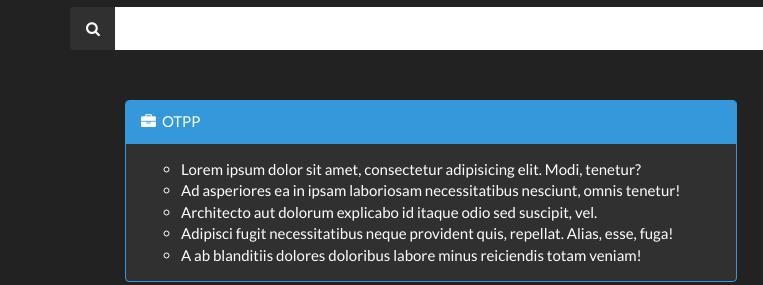
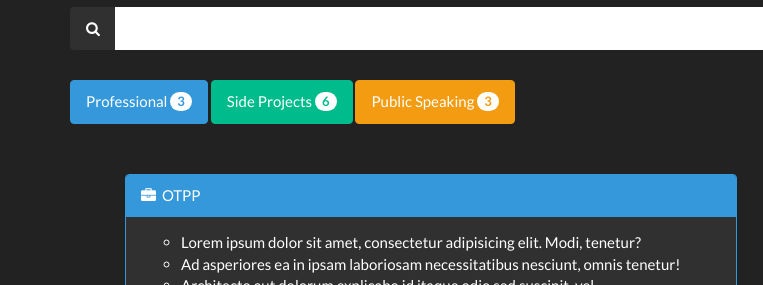
Before and after one commit to robianmcd/xp, a plain HTML site: page index.html in a window 1280 px wide. Shown: the part 1049-1334 px from the top of the page, 0-763 px from the left. Drawn offline with nearby package versions, Linux system fonts and the light colour scheme; some packages are replaced by stand-ins of ours; a script that the page names is missing.

Commit message:
added some potential backgrounds

```diff
--- a/config.js
+++ b/config.js
@@ -18,7 +18,7 @@ var config = {
                 },
                 {
                     type: 'img',
-                    url: 'img/speakers.png'
+                    url: 'img/Speakers.png'
                 }
             ]
         }
--- a/index.html
+++ b/index.html
@@ -18,6 +18,7 @@
     <link rel="stylesheet" href="style.css"/>
 </head>
 <body>
+
 <div class="container">
 
     <div class="intro">
@@ -38,9 +39,9 @@
 
                 </div>
                 <div>
-                    <a href="http://stackoverflow.com/users/373655/rob" class="fa fa-stack-overflow fa-lg"></a>
-                    <a href="https://github.com/robianmcd" class="fa fa-github fa-lg"></a>
-                    <a href="https://twitter.com/RobIanMcd" class="fa fa-twitter fa-lg"></a>
+                    <a href="http://stackoverflow.com/users/373655/rob" class="fa fa-stack-overflow fa-lg" target="_blank"></a>
+                    <a href="https://github.com/robianmcd" class="fa fa-github fa-lg" target="_blank"></a>
+                    <a href="https://twitter.com/RobIanMcd" class="fa fa-twitter fa-lg" target="_blank"></a>
                 </div>
             </div>
 
@@ -88,6 +89,25 @@
                 <div class="input-group">
                     <span class="input-group-addon"><i class="fa fa-search"></i></span>
                     <input type="text" class="form-control" placeholder="">
+                </div>
+            </div>
+        </div>
+
+        <div style="padding-bottom:30px;" class="row">
+            <div class="col-md-12">
+                <div>
+                    <a href="" class="btn btn-info">
+                        Professional
+                        <span class="badge">3</span>
+                    </a>
+                    <a href="" class="btn btn-success">
+                        Side Projects
+                        <span class="badge">6</span>
+                    </a>
+                    <a href="" class="btn btn-warning">
+                        Public Speaking
+                        <span class="badge">3</span>
+                    </a>
                 </div>
             </div>
         </div>
--- a/style.css
+++ b/style.css
@@ -79,3 +79,24 @@ div.profile-img {
         width: 1200px;
     }
 }
+
+body {
+    position: relative;
+}
+
+body:after {
+    content: "";
+    display: block;
+    position: absolute;
+    top: 0;
+    left: 0;
+    background: url(img/backgrounds/ocean.jpg) no-repeat center center fixed;
+    width: 100%;
+    height: 100vh;
+    opacity: 0.3;
+    z-index: -1;
+}
+
+.intro-panel {
+    background-color: rgba(48, 48, 48, 0.66);
+}
```
Also changed, not shown: img/backgrounds/circuit.jpg (added), img/backgrounds/cube.jpg (added), img/backgrounds/desert.jpg (added), img/backgrounds/ocean.jpg (added), 1 other file.
